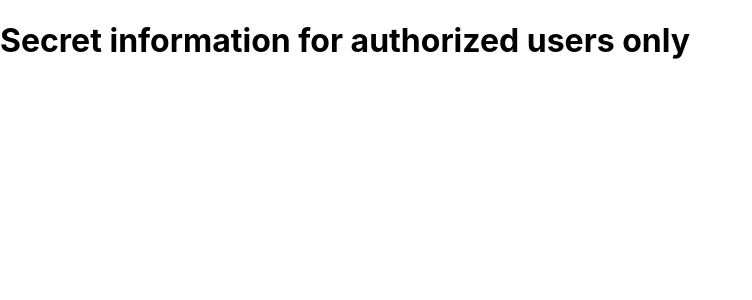
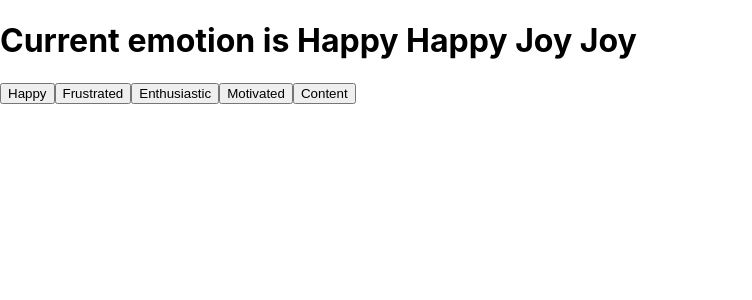
Before and after one commit to murraymilton/React-Training, a React (Create React App) app: page / in a window 1280 px wide. Shown: the top 300 px of the page, without its empty margins (0-752 px from the left). Built offline with nearby package versions, Linux system fonts and the light colour scheme.

Commit message:
created a hook for demostrating useState

```diff
--- a/src/App.js
+++ b/src/App.js
@@ -1,18 +1,25 @@
-import React from 'react';
-import './App.css';
+import React, {useState} from 'react';
+import "./App.css";
 
-function SecretComponent() {
-  return <h1> Secret information for authorized users only</h1>;
-}
-
-function RegularComponent() {
-  return <h1>General Public information</h1>;
-}
-
-function App({authorized}) {
+function App() {
+  const [emotion, setEmotion] = useState("Happy Happy Joy Joy");
+  console.log(emotion)
     return (
     <>
-    {authorized ? <SecretComponent /> : <RegularComponent />  }
+      <h1>Current emotion is {emotion}</h1>
+      <button onClick={() => setEmotion("happy happy joy joy")}>Happy</button>
+      <button onClick={() => setEmotion("Frustrated")}>
+        Frustrated
+        </button>
+        <button onClick={() => setEmotion("enthusiastic")}>
+         Enthusiastic
+        </button>
+        <button onClick={() => setEmotion("motivated")}>
+        Motivated
+        </button>
+        <button onClick={() => setEmotion("content")}>
+          Content
+        </button>
     </>
     );
   }
--- a/src/index.js
+++ b/src/index.js
@@ -4,9 +4,5 @@
 import App from "./App";
 
 const [, , light ] = ["boots", "tent", "headlamp"]; //Destructing an arrays of objects
-console.log(light);
 
-ReactDOM.render(
-<App authorized={true}/>,
-  document.getElementById("root")
-  );
+ReactDOM.render(<App />,document.getElementById("root"));
```
